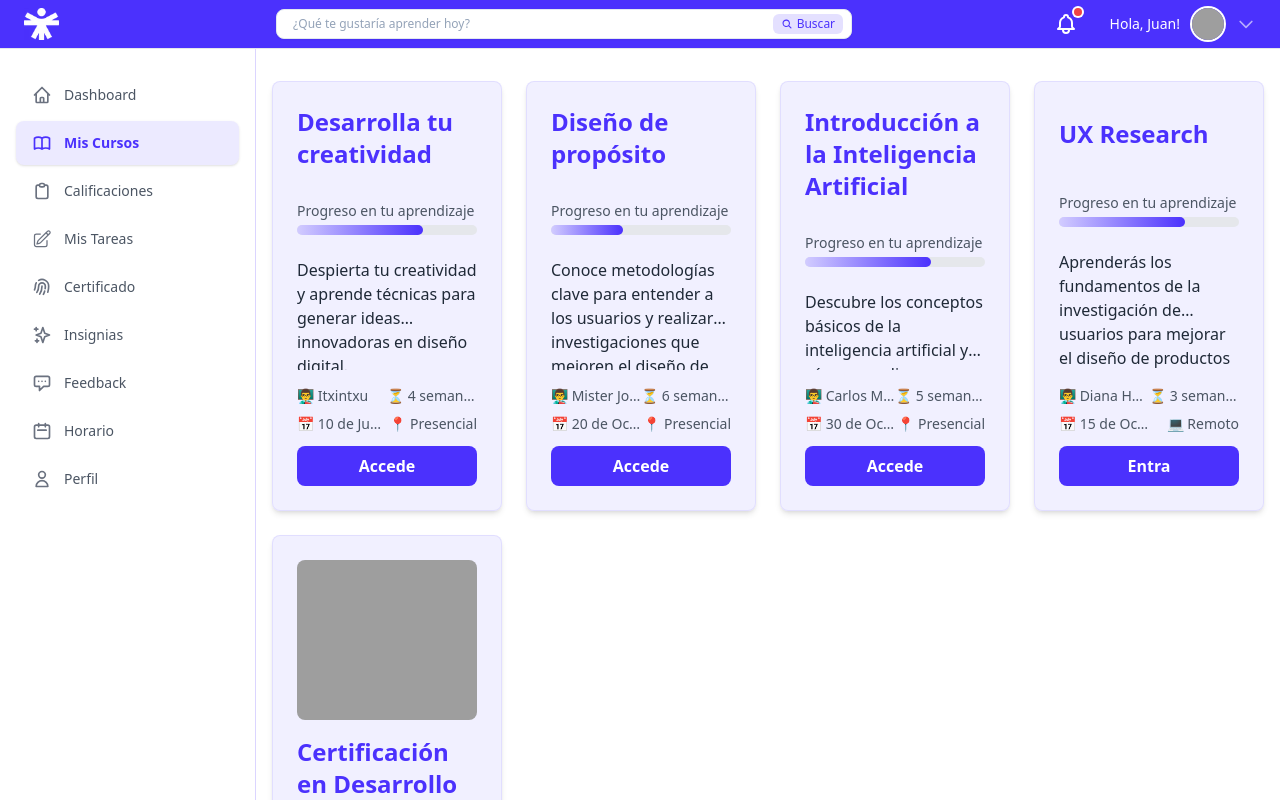
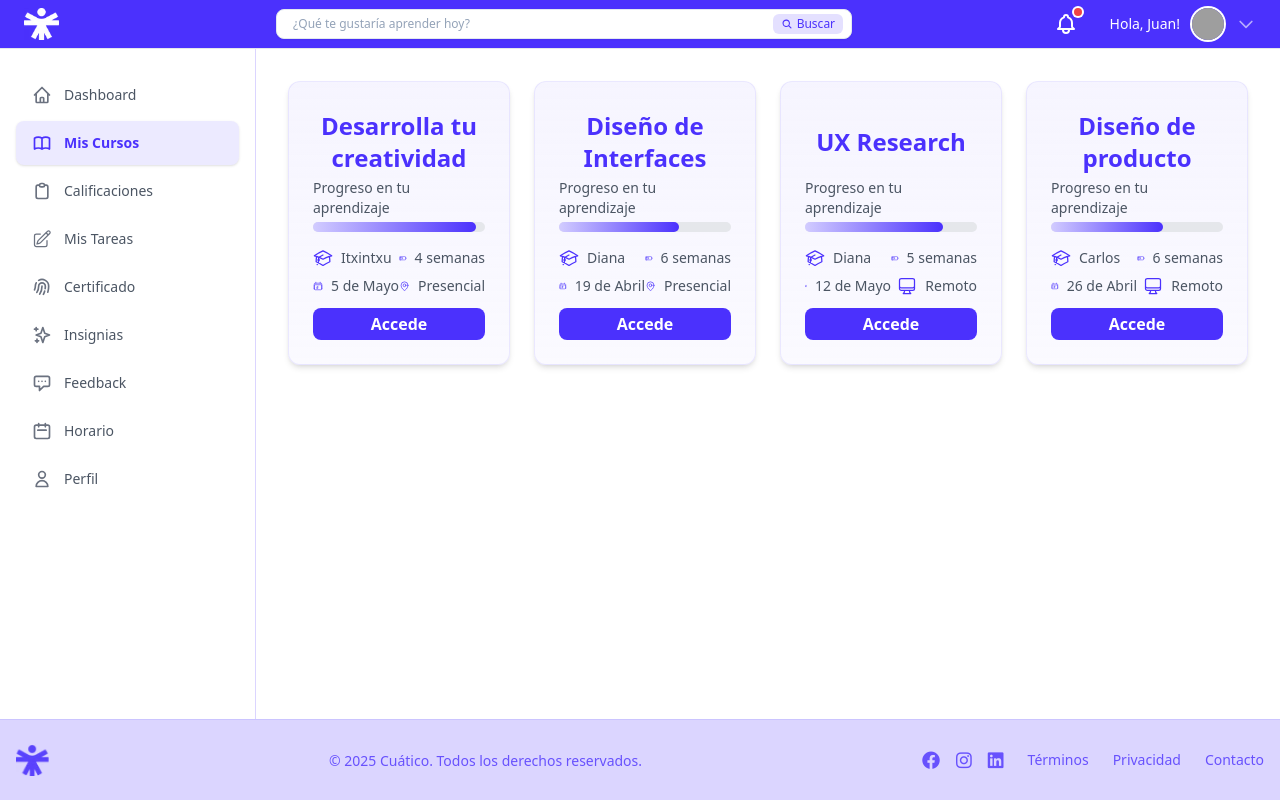
Before and after one commit to elurg/cuatico-dev, an Angular app in the folder cuatico-frontend/: page /cursos in a window 1280 px wide. Shown: the top 800 px of the page. Built offline with nearby package versions, Linux system fonts and the light colour scheme; grey boxes are pictures that could not be loaded.

Commit message:
Mejora de cards y visualización de mis cursos

```diff
--- a/cuatico-frontend/src/app/components/courses/courses.html
+++ b/cuatico-frontend/src/app/components/courses/courses.html
@@ -1,63 +1,53 @@
-<div class="grid grid-cols-1 sm:grid-cols-2 lg:grid-cols-4 gap-6 max-w-7xl mx-auto py-8 px-4">
+<div class="grid grid-cols-1 sm:grid-cols-2 lg:grid-cols-4 gap-6 max-w-7xl mx-auto py-8 px-8">
   <app-card
-    class="h-full flex flex-col"
+    [id]="1"
+    (navigate)="irADetalle($event)"
     titulo="Desarrolla tu creatividad"
-    descripcion="Despierta tu creatividad y aprende técnicas para generar ideas innovadoras en diseño digital."
     profesor="Itxintxu"
-    lecciones="12"
+    lecciones="8"
     duracion="4 semanas"
-    [progreso]="70"
-    fecha="10 de Junio"
+    [progreso]="95"
+    fecha="5 de Mayo"
     modalidad="presencial"
     tipo="venta">
   </app-card>
 
   <app-card
-    class="h-full flex flex-col"
-    titulo="Diseño de propósito"
-    descripcion="Conoce metodologías clave para entender a los usuarios y realizar investigaciones que mejoren el diseño de productos digitales."
-    profesor="Mister Jonan"
+    [id]="1"
+    (navigate)="irADetalle($event)"
+    titulo="Diseño de Interfaces"
+    profesor="Diana"
+    lecciones="14"
     duracion="6 semanas"
-    [progreso]="40"
-    fecha="20 de Octubre"
+    [progreso]="70"
+    fecha="19 de Abril"
     modalidad="presencial"
     tipo="venta">
   </app-card>
 
   <app-card
-  class="h-full flex flex-col"
-  titulo="Introducción a la Inteligencia Artificial"
-  [progreso]="70"
-  descripcion="Descubre los conceptos básicos de la inteligencia artificial y cómo se aplican distintos sectores profesionales."
-  profesor="Carlos Martínez"
-  modalidad="presencial"
-  fecha="30 de Octubre"
-  duracion="5 semanas"
-  tipo="venta">
-</app-card>
-
-  <app-card
-    class="h-full flex flex-col"
     [id]="1"
     (navigate)="irADetalle($event)"
     titulo="UX Research"
-    [progreso]="70"
-    descripcion="Aprenderás los fundamentos de la investigación de usuarios para mejorar el diseño de productos digitales mediante métodos cualitativos y cuantitativos."
-    profesor="Diana Henao"
-    fecha="15 de Octubre"
+    profesor="Diana"
+    lecciones="10"
+    duracion="5 semanas"
+    [progreso]="80"
+    fecha="12 de Mayo"
     modalidad="remoto"
-    duracion="3 semanas"
-    tipo="curso">
+    tipo="venta">
   </app-card>
 
-
-
   <app-card
-    class="h-full flex flex-col"
-    titulo="Certificación en Desarrollo Web"
-    descripcion="Obtén tu certificado que avala tus conocimientos en desarrollo web."
-    tipo="certificado">
+    [id]="1"
+    (navigate)="irADetalle($event)"
+    titulo="Diseño de producto"
+    profesor="Carlos"
+    lecciones="12"
+    duracion="6 semanas"
+    [progreso]="65"
+    fecha="26 de Abril"
+    modalidad="remoto"
+    tipo="venta">
   </app-card>
-
-
 </div>
--- a/cuatico-frontend/src/app/core/card/card.html
+++ b/cuatico-frontend/src/app/core/card/card.html
@@ -1,71 +1,97 @@
 <div
-  class="w-full max-w-lg min-h-[430px] bg-secundario/30 rounded-lg p-4 md:p-6 shadow-md border border-secundario/50 hover:shadow-lg transition-all flex flex-col">
+  class="w-full max-w-[17rem] min-h-[12rem] bg-gradient-to-b from-secundario/20 to-secundario/10 rounded-xl p-4 md:p-6 shadow-md border border-secundario/40 hover:shadow-lg transition-all flex flex-col group">
   <!-- Imagen solo para certificados -->
   <div *ngIf="tipo === 'certificado'" class="mb-4">
-    <img
-      src="./assets/provisional.jpg"
-      alt="Certificado"
-      class="w-full h-40 object-cover rounded-lg"
-    />
+    <img src="./assets/provisional.jpg" alt="Certificado"
+      class="w-full h-36 md:h-40 object-cover rounded-lg shadow-inner border border-secundario/30" />
   </div>
 
-  <!-- Título con altura mínima reservada -->
-  <h2 class="text-2xl font-bold text-primario mb-4 md:mb-6 flex-shrink-0 min-h-[56px] flex items-center">
-    {{ titulo }}
-  </h2>
+  <!-- Título -->
+  <div class="min-h-[4.5rem] flex items-center justify-center text-center p-1">
+    <h2
+      class="text-2xl font-bold text-primario group-hover:text-primario/80 transition line-clamp-2"
+      [title]="titulo">
+      {{ titulo }}
+    </h2>
+  </div>
 
   <div class="flex flex-col flex-1 overflow-hidden">
-    <!-- Barra de progreso: espacio reservado siempre -->
+    <!-- Barra de progreso -->
     <ng-container *ngIf="tipo === 'venta' || tipo === 'curso'; else emptyProgress">
-      <div class="mb-4 min-h-[48px] flex flex-col justify-center">
+      <div class="mb-4 min-h-[2.5rem] flex flex-col justify-center">
         <div class="text-sm font-medium text-gray-600 mb-1">Progreso en tu aprendizaje</div>
         <div class="w-full bg-gray-200 rounded-full h-2.5">
-          <div
-            class="h-2.5 rounded-full"
-            [style.width.%]="progreso"
-            style="background: linear-gradient(to right, #d2ccff, #4B31FD);"
-          ></div>
+          <div class="h-2.5 rounded-full" [style.width.%]="progreso"
+            style="background: linear-gradient(to right, #d2ccff, #4B31FD);"></div>
         </div>
       </div>
     </ng-container>
     <ng-template #emptyProgress>
-      <div class="mb-4 min-h-[48px]"></div>
+      <div class="mb-4 min-h-[2.5rem]"></div>
     </ng-template>
 
-    <!-- Descripción: altura fija y truncada -->
-    <p class="text-gray-800 mb-4 flex-1 overflow-hidden line-clamp-3 min-h-[72px]">
+    <!-- Descripción (solo si hay contenido) -->
+    <p *ngIf="descripcion?.trim()" class="text-gray-800 mb-4 flex-1 overflow-hidden line-clamp-3">
       {{ descripcion }}
     </p>
 
-    <!-- Bloque de información en dos filas y dos columnas -->
-    <div class="flex flex-col space-y-1 text-sm text-gray-600 mb-2">
+    <!-- Bloque de información -->
+    <div class="flex flex-col space-y-2 text-sm text-gray-600 mb-3">
       <!-- Primera fila: profesor y duración -->
-      <div class="flex justify-between min-h-[24px]">
-        <div class="w-1/2 truncate">
-          <span *ngIf="profesor">👨‍🏫 {{ profesor }}</span>
+      <div class="flex justify-between">
+        <div class="w-1/2 truncate flex items-center gap-2">
+          <svg xmlns="http://www.w3.org/2000/svg" fill="none" viewBox="0 0 24 24" stroke-width="1.5"
+            stroke="currentColor" class="size-5 text-primario">
+            <path stroke-linecap="round" stroke-linejoin="round"
+              d="M4.26 10.147a60.438 60.438 0 0 0-.491 6.347A48.62 48.62 0 0 1 12 20.904a48.62 48.62 0 0 1 8.232-4.41 60.46 60.46 0 0 0-.491-6.347m-15.482 0a50.636 50.636 0 0 0-2.658-.813A59.906 59.906 0 0 1 12 3.493a59.903 59.903 0 0 1 10.399 5.84c-.896.248-1.783.52-2.658.814m-15.482 0A50.717 50.717 0 0 1 12 13.489a50.702 50.702 0 0 1 7.74-3.342M6.75 15a.75.75 0 1 0 0-1.5.75.75 0 0 0 0 1.5Zm0 0v-3.675A55.378 55.378 0 0 1 12 8.443m-7.007 11.55A5.981 5.981 0 0 0 6.75 15.75v-1.5" />
+          </svg>
+          <span>{{ profesor }}</span>
         </div>
-        <div class="w-1/2 text-right truncate">
-          <span *ngIf="duracion">⏳ {{ duracion }}</span>
+        <div class="w-1/2 truncate flex items-center gap-2 justify-end">
+          <svg xmlns="http://www.w3.org/2000/svg" fill="none" viewBox="0 0 24 24" stroke-width="1.5"
+            stroke="currentColor" class="size-5 text-primario">
+            <path stroke-linecap="round" stroke-linejoin="round"
+              d="M21 10.5h.375c.621 0 1.125.504 1.125 1.125v2.25c0 .621-.504 1.125-1.125 1.125H21M4.5 10.5h6.75V15H4.5v-4.5ZM3.75 18h15A2.25 2.25 0 0 0 21 15.75v-6a2.25 2.25 0 0 0-2.25-2.25h-15A2.25 2.25 0 0 0 1.5 9.75v6A2.25 2.25 0 0 0 3.75 18Z" />
+          </svg>
+          <span>{{ duracion }}</span>
         </div>
       </div>
       <!-- Segunda fila: fecha y modalidad -->
-      <div class="flex justify-between min-h-[24px]">
-        <div class="w-1/2 truncate">
-          <span *ngIf="fecha">📅 {{ fecha }}</span>
+      <div class="flex justify-between">
+        <div class="w-1/2 truncate flex items-center gap-2">
+          <svg xmlns="http://www.w3.org/2000/svg" fill="none" viewBox="0 0 24 24" stroke-width="1.5"
+            stroke="currentColor" class="size-5 text-primario">
+            <path stroke-linecap="round" stroke-linejoin="round"
+              d="M6.75 3v2.25M17.25 3v2.25M3 18.75V7.5a2.25 2.25 0 0 1 2.25-2.25h13.5A2.25 2.25 0 0 1 21 7.5v11.25m-18 0A2.25 2.25 0 0 0 5.25 21h13.5A2.25 2.25 0 0 0 21 18.75m-18 0v-7.5A2.25 2.25 0 0 1 5.25 9h13.5A2.25 2.25 0 0 1 21 11.25v7.5m-9-6h.008v.008H12v-.008ZM12 15h.008v.008H12V15Zm0 2.25h.008v.008H12v-.008ZM9.75 15h.008v.008H9.75V15Zm0 2.25h.008v.8px-2.25h.008v.008H9.75v-.008ZM7.5 15h.008v.008H7.5V15Zm0 2.25h.008v.008H7.5v-.008Zm6.75-4.5h.008v.008h-.008v-.008Zm0 2.25h.008v.008h-.008V15Zm0 2.25h.008v.008h-.008v-.008Zm2.25-4.5h.008v.008H16.5v-.008Zm0 2.25h.008v.008H16.5V15Z" />
+          </svg>
+          <span>{{ fecha }}</span>
         </div>
-        <div class="w-1/2 text-right truncate">
-          <span *ngIf="modalidad === 'presencial'">📍 Presencial</span>
-          <span *ngIf="modalidad === 'remoto'">💻 Remoto</span>
+        <div class="w-1/2 truncate flex items-center gap-2 justify-end">
+          <ng-container *ngIf="modalidad === 'presencial'">
+            <svg xmlns="http://www.w3.org/2000/svg" fill="none" viewBox="0 0 24 24" stroke-width="1.5"
+              stroke="currentColor" class="size-5 text-primario">
+              <path stroke-linecap="round" stroke-linejoin="round" d="M15 10.5a3 3 0 1 1-6 0 3 3 0 0 1 6 0Z" />
+              <path stroke-linecap="round" stroke-linejoin="round"
+                d="M19.5 10.5c0 7.142-7.5 11.25-7.5 11.25S4.5 17.642 4.5 10.5a7.5 7.5 0 1 1 15 0Z" />
+            </svg>
+            <span>Presencial</span>
+          </ng-container>
+          <ng-container *ngIf="modalidad === 'remoto'">
+            <svg xmlns="http://www.w3.org/2000/svg" fill="none" viewBox="0 0 24 24" stroke-width="1.5"
+              stroke="currentColor" class="size-5 text-primario">
+              <path stroke-linecap="round" stroke-linejoin="round"
+                d="M9 17.25v1.007a3 3 0 0 1-.879 2.122L7.5 21h9l-.621-.621A3 3 0 0 1 15 18.257V17.25m6-12V15a2.25 2.25 0 0 1-2.25 2.25H5.25A2.25 2.25 0 0 1 3 15V5.25m18 0A2.25 2.25 0 0 0 18.75 3H5.25A2.25 2.25 0 0 0 3 5.25m18 0V12a2.25 2.25 0 0 1-2.25 2.25H5.25A2.25 2.25 0 0 1 3 12V5.25" />
+            </svg>
+            <span>Remoto</span>
+          </ng-container>
         </div>
       </div>
     </div>
 
-    <!-- Botón de acción siempre alineado abajo -->
+    <!-- Botón de acción -->
     <div class="mt-auto flex-shrink-0">
-      <button
-        (click)="onClick()"
-        class="w-full py-2 rounded-lg bg-primario text-white font-semibold hover:bg-primario/80 transition"
-      >
+      <button (click)="onClick()"
+        class="w-full py-1 rounded-lg bg-primario text-white font-semibold hover:bg-primario/80 transition">
         {{ tipo === 'curso' ? 'Entra' : tipo === 'venta' ? 'Accede' : 'Descarga' }}
       </button>
     </div>
```
